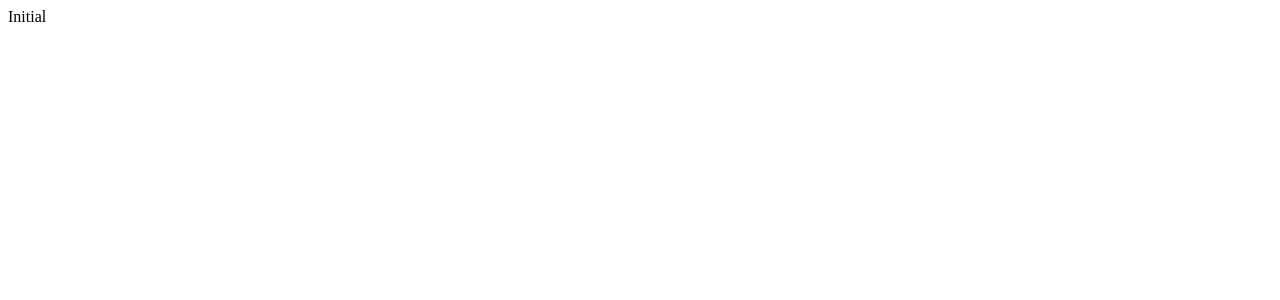
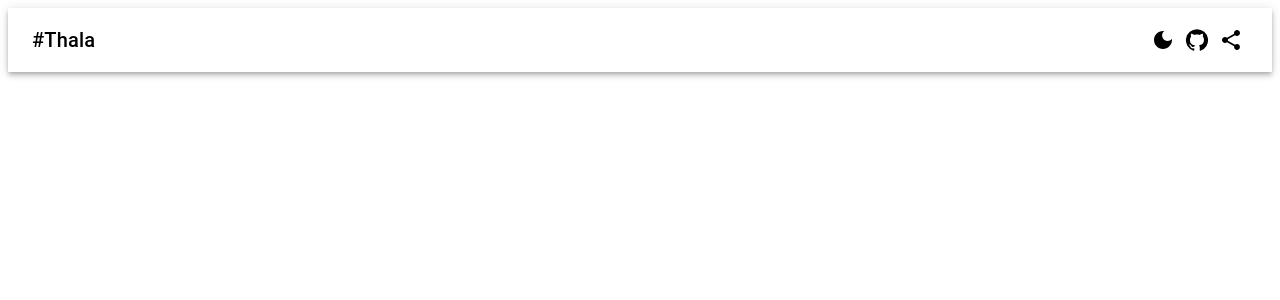
Before and after one commit to manav809/thala, a React (Create React App) app: page / in a window 1280 px wide. Shown: the top 300 px of the page. Built offline with nearby package versions, Linux system fonts and the light colour scheme.

Commit message:
Add Navbar

```diff
--- a/package.json
+++ b/package.json
@@ -3,6 +3,10 @@
   "version": "0.1.0",
   "private": true,
   "dependencies": {
+    "@emotion/react": "^11.11.3",
+    "@emotion/styled": "^11.11.0",
+    "@mui/icons-material": "^5.15.1",
+    "@mui/material": "^5.15.1",
     "@testing-library/jest-dom": "^5.17.0",
     "@testing-library/react": "^13.4.0",
     "@testing-library/user-event": "^13.5.0",
--- a/src/App.js
+++ b/src/App.js
@@ -1,8 +1,9 @@
+import Navbar from './components/Navbar'
 
 function App() {
   return (
     <div className="App">
-        Initial
+        <Navbar />
     </div>
   );
 }
--- /dev/null
+++ b/src/components/Navbar.js
@@ -0,0 +1,34 @@
+import * as React from 'react';
+import AppBar from '@mui/material/AppBar';
+import Box from '@mui/material/Box';
+import Toolbar from '@mui/material/Toolbar';
+import Typography from '@mui/material/Typography';
+import IconButton from '@mui/material/IconButton';
+import DarkModeIcon from '@mui/icons-material/DarkMode';
+import GitHubIcon from '@mui/icons-material/GitHub';
+import ShareIcon from '@mui/icons-material/Share';
+
+export default function MenuAppBar() {
+  return (
+    <Box>
+      <AppBar position="static" color="inherit" enableColorOnDark>
+        <Toolbar>
+          <Typography variant="h6" component="div" sx={{ flexGrow: 1 }}>
+            #Thala
+          </Typography>
+          <div>
+            <IconButton size="small" color="inherit">
+              <DarkModeIcon />
+            </IconButton>
+            <IconButton size="small" color="inherit">
+              <GitHubIcon />
+            </IconButton>
+            <IconButton size="small" color="inherit">
+              <ShareIcon />
+            </IconButton>
+          </div>
+        </Toolbar>
+      </AppBar>
+    </Box>
+  );
+}
```
Also changed, not shown: 1 other file (tests, documents, lock files or other folders).
